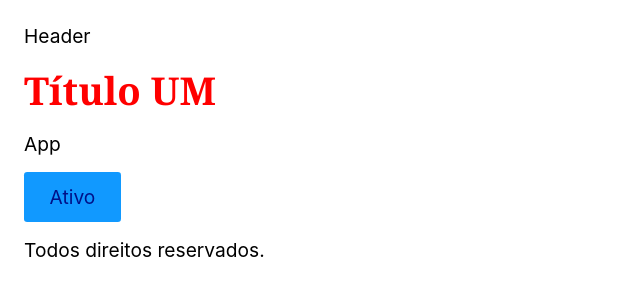
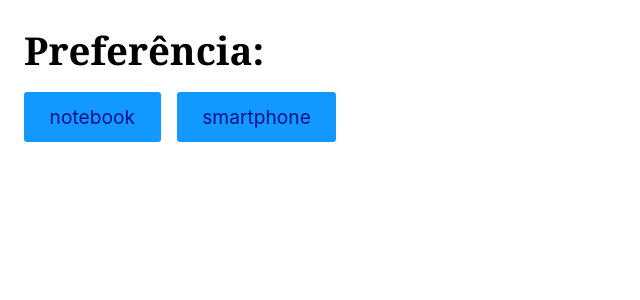
Before and after one commit to Shynjy/Origamid, a React (Create React App) app in the folder react-Ori/meu-app/: page / in a window 1280 px wide. Shown: the top 300 px of the page, without its empty margins (0-640 px from the left). Built offline with nearby package versions, Linux system fonts and the light colour scheme.

Commit message:
add exer5

```diff
--- /dev/null
+++ b/react-Ori/meu-app/src/Exer5/Exer5.js
@@ -0,0 +1,87 @@
+import React from 'react';
+import Produto from './Produto';
+
+// Solução David
+
+// const Exer5 = () => {
+//   const url = 'https://ranekapi.origamid.dev/json/api/produto/';
+
+//   const [dados, setDados] = React.useState(null);
+
+//   function handleFetch(url, nome) {
+//     fetch(`${url}${nome}`)
+//       .then((resp) => resp.json())
+//       .then((json) => setDados(json));
+//   }
+
+//   React.useEffect(() => {
+//     const pref = window.localStorage.getItem('preferencia');
+//     if (pref) {
+//       handleFetch(url, pref);
+//     }
+//   }, []);
+
+//   function handleClick(event) {
+//     const nome = event.target.innerText;
+//     window.localStorage.setItem('preferencia', nome);
+//     handleFetch(url, nome);
+//   }
+
+//   const style = {
+//     marginRight: '1rem',
+//   };
+
+//   return (
+//     <>
+//       <h2>Preferência: {dados ? dados.nome : 'ainda não registrado'}</h2>
+//       <button style={style} onClick={handleClick}>
+//         notebook
+//       </button>
+//       <button onClick={handleClick}>
+//         smartphone
+//       </button>
+//       {dados && (
+//         <div>
+//           <h2>{dados.nome}</h2>
+//           <p>{dados.preco}</p>
+//         </div>
+//       )}
+//     </>
+//   );
+// };
+
+const Exer5 = () => {
+  const style = {
+    marginRight: '1rem',
+  };
+
+  const [produto, setProduto] = React.useState(null);
+
+  React.useEffect(() => {
+    const produtoLocalStorage = window.localStorage.getItem('produto');
+    if (produtoLocalStorage != null) setProduto(produtoLocalStorage);
+  }, []);
+
+  React.useEffect(() => {
+    if (produto != null) {
+      window.localStorage.setItem('produto', produto);
+    }
+  }, [produto]);
+
+  function handleClick(event) {
+    setProduto(event.target.innerText);
+  }
+
+  return (
+    <div>
+      <h1>Preferência: {produto}</h1>
+      <button style={style} onClick={handleClick}>
+        notebook
+      </button>
+      <button onClick={handleClick}>smartphone</button>
+      <Produto produto={produto} />
+    </div>
+  );
+};
+
+export default Exer5;
--- /dev/null
+++ b/react-Ori/meu-app/src/Exer5/Produto.js
@@ -0,0 +1,23 @@
+import React from 'react';
+
+const Produto = ({ produto }) => {
+  const url = 'https://ranekapi.origamid.dev/json/api/produto/';
+  const [dados, setDados] = React.useState(null);
+
+  React.useEffect(() => {
+    if (produto != null)
+      fetch(`${url}${produto}`)
+        .then((resp) => resp.json())
+        .then((json) => setDados(json));
+  }, [produto]);
+
+  if (dados === null) return null;
+  return (
+    <div>
+      <h1>{dados.nome}</h1>
+      <p>{dados.preco}</p>
+    </div>
+  );
+};
+
+export default Produto;
--- a/react-Ori/meu-app/src/index.js
+++ b/react-Ori/meu-app/src/index.js
@@ -1,18 +1,20 @@
 import React from 'react';
 import ReactDOM from 'react-dom/client';
-import App from './App';
+// import App from './App';
 // import Exer1 from './Exer1/Exer1'
 // import Exer2 from './Exer2/Exer2'
 // import Exer3 from './Exer3/Exer3';
 // import Exer4 from './Exer4/Exer4';
+import Exer5 from './Exer5/Exer5';
 
 const root = ReactDOM.createRoot(document.getElementById('root'));
 root.render(
   <React.StrictMode>
-    <App />
+    {/* <App /> */}
     {/* <Exer1 /> */}
     {/* <Exer2 /> */}
     {/* <Exer3 /> */}
     {/* <Exer4 /> */}
+    <Exer5 />
   </React.StrictMode>,
 );
```
